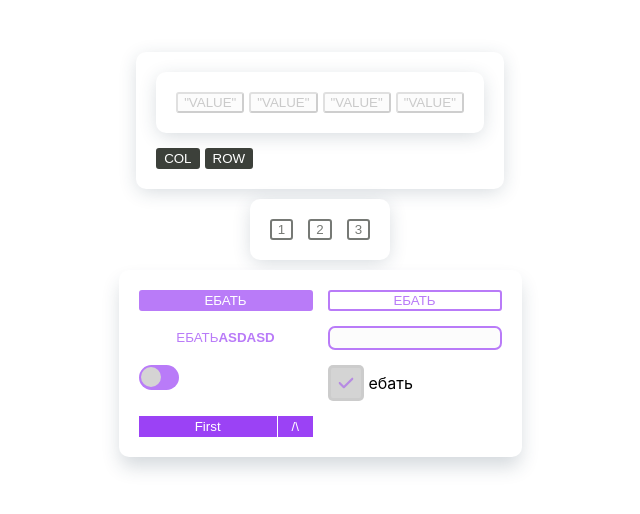
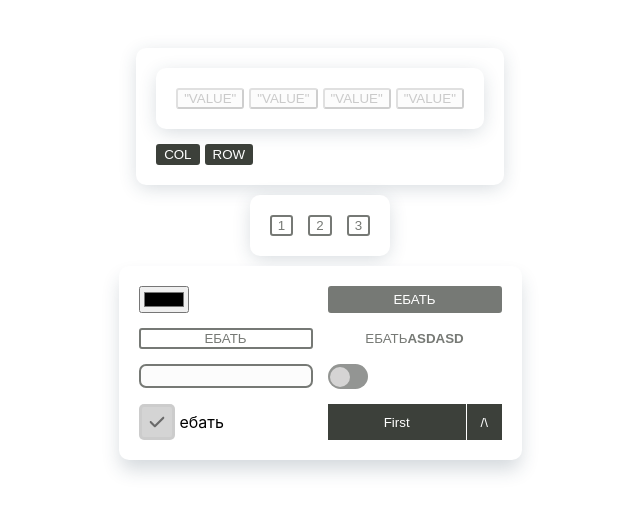
Before and after one commit to CDS-Solutions/UI, a React (Create React App) app: page / in a window 1280 px wide. Shown: the part 146-660 px from the top of the page, without its empty margins (320-960 px from the left). Built offline with nearby package versions, Linux system fonts and the light colour scheme; the HTML template or start-up script is replaced by a standard one.

Commit message:
add colorPick in App.tsx and change Button component

```diff
--- a/src/App.tsx
+++ b/src/App.tsx
@@ -1,4 +1,4 @@
-import React, { useState } from 'react';
+import React, { ChangeEvent, useState } from 'react';
 import styles from './App.module.css';
 import Button from './components/Button/Button';
 import ButtonGroup from './components/ButtonGroup/ButtonGroup';
@@ -16,7 +16,7 @@ function App() {
   const [buttonValue, setButtonValue] = useState<string>('ебать')
   const [countColumns, setCountColumns] = useState<number>(2)
   const [orientation, setOrientation] = useState<string>('row')
-
+  const [color, setColor] = useState<any>()
   // const secondArray  = ['первый элемент', 'ваыаыва','ываывацуауа']
   // const firstArray  = ['первый элемент', 'ваыаыва','ываывацуауа']
 
@@ -90,8 +90,8 @@ function App() {
 
       <Grid shadow='m' tcolumns={countColumns}>
 
-        <ColorGroup color='#9b42f5'>
-
+        <ColorGroup color={color}>
+            <input onChange={(e: ChangeEvent<HTMLInputElement>)=> setColor(e.target.value)} type="color"color={color} />
             <Button
               disabled={disabled}
               varianted="contained"
--- a/src/components/ColorGroup/ColorGroup.tsx
+++ b/src/components/ColorGroup/ColorGroup.tsx
@@ -2,7 +2,7 @@ import React, { FC } from 'react'
 
 type ColorGroupProps = {
     children:  any,
-    color: string
+    color: string | any
 }
 
 const ColorGroup:FC<ColorGroupProps> = ({color, children}) => {
```
